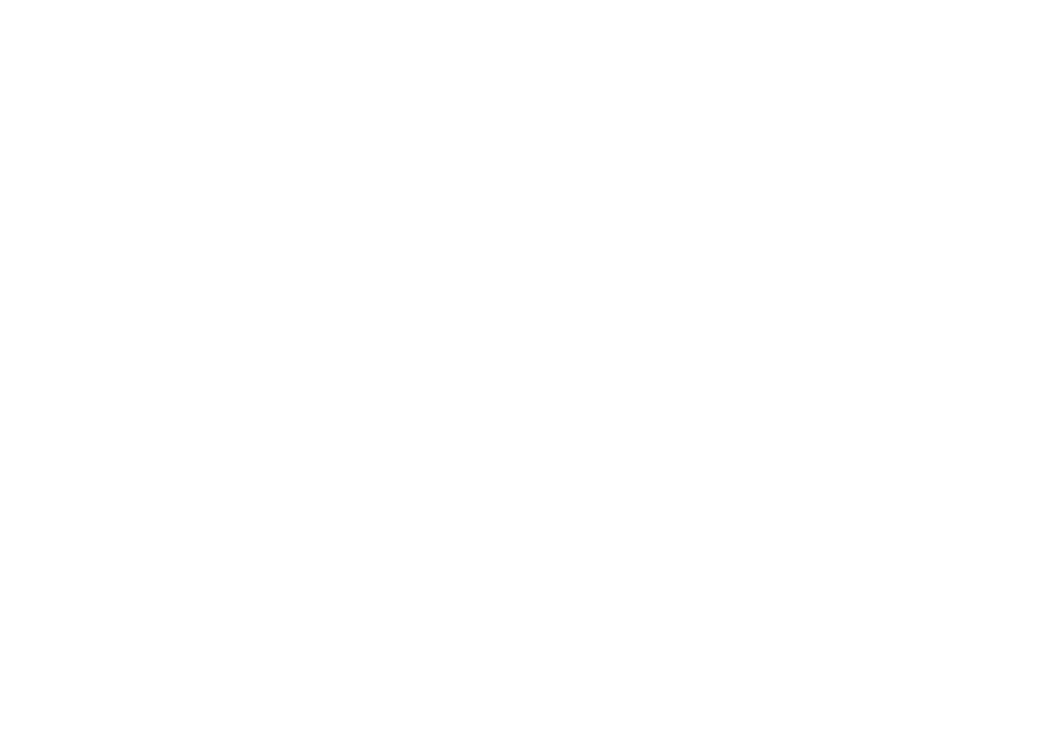
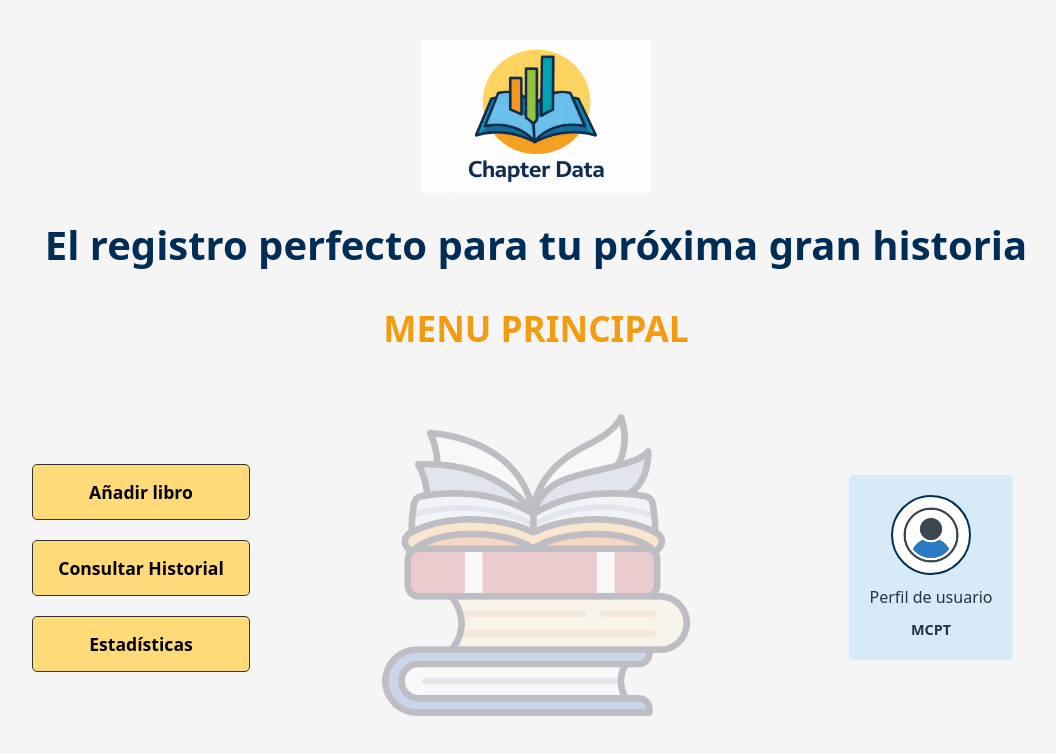
Before and after one commit to OnisaDev/Chapter-Data-Frontend, a React (Vite) app: page /menu in a window 1280 px wide. Before the commit this address had no page. Shown: the top 754 px of the page, without its empty margins (104-1160 px from the left). Built offline with nearby package versions, Linux system fonts and the light colour scheme.

Commit message:
añadida pagina mainmenu

```diff
--- a/src/App.css
+++ b/src/App.css
@@ -28,7 +28,7 @@
   justify-content: center;
   align-items: center;
   gap: 30px;            /* Un poco más de espacio entre logo y texto */
-  margin-bottom: 60px;
+  margin-bottom: 35px;
   width: 90%;           /* Para que no toque los bordes de la pantalla */
   max-width: 1200px;    /* Límite para que no se estire infinito en monitores pro */
 }
--- a/src/App.jsx
+++ b/src/App.jsx
@@ -2,6 +2,7 @@
 import Landing from './pages/Landing';
 import Register from './pages/Register';
 import Login from './pages/Login';
+import MainMenu from './pages/MainMenu';
 
 function App() {
   return (
@@ -10,6 +11,7 @@
         <Route path="/" element={<Landing />} />
         <Route path="/register" element={<Register />} />
         <Route path="/login" element={<Login />} />
+        <Route path="/menu" element={<MainMenu />} />
      </Routes>
     </Router>
   );
--- a/src/pages/Login.css
+++ b/src/pages/Login.css
@@ -2,67 +2,66 @@
   display: flex;
   flex-direction: column;
   align-items: center;
-  justify-content: center; /* Centrado vertical */
-  width: 100vw;            /* Ocupa todo el ancho */
-  min-height: 100vh;       /* Ocupa todo el alto */
+  justify-content: center; /* Esto lo centrará verticalmente */
+  width: 100vw;            /* Fuerza a ocupar todo el ancho */
+  min-height: 100vh;
   background-color: #f5f5f5;
-  margin: 0;
+  margin: 0;               /* Quita márgenes externos */
   padding: 20px;
 }
 
 .login-card {
   width: 100%;
-  max-width: 450px;       /* Un poco más estrecho suele quedar más elegante en login */
+  max-width: 500px;
   display: flex;
   flex-direction: column;
   align-items: center;
   background: white;
-  padding: 30px;
-  border-radius: 15px;    /* Bordes más suaves */
-  box-shadow: 0px 10px 25px rgba(0, 0, 0, 0.1);
+  padding: 20px;
+  border-radius: 10px;
+  box-shadow: 0px 4px 10px rgba(0, 0, 0, 0.1);
 }
 
 .login-title {
   background-color: #ffda79;
-  width: 100%;           /* Aumenta este porcentaje si lo quieres aún más largo */
-  max-width: 500px;     /* Límite para que no se descontrole en pantallas grandes */
-  padding: 15px 40px;   /* 15px arriba/abajo, 40px a los lados */
+  width: 100%;
+  padding: 15px;
   text-align: center;
-  margin: 0 auto 40px;  /* Centra el bloque y da espacio con lo de abajo */
+  margin-bottom: 30px;
   color: #333;
-  font-weight: bold;
-  font-size: 1.8rem;
-  border-radius: 4px;   /* Un borde suave para que no sea tan picudo */
+  border-radius: 5px;
+  font-size: 1.5rem;
 }
 
 .login-form {
   display: flex;
   flex-direction: column;
-  gap: 20px;
+  gap: 15px;
   width: 100%;
 }
 
 .login-input {
-  flex: 1.5; /* El input es un poco más ancho que la etiqueta */
-  padding: 10px;
+  flex: 1;              /* El input ocupa el otro 50% */
+  padding: 12px;
   border: 1px solid #002d55;
-  background-color: #e8f0fe;
-  border-radius: 2px;
+  background-color: #e8f0fe; /* El azul clarito del mockup */
+  border-radius: 1px;
+  font-size: 1rem;
 }
 
 .input-row {
   display: flex;
   align-items: center;
   justify-content: center;
-  gap: 30px;            /* Más separación entre el texto y el input */
+  gap: 20px;
   width: 100%;
-  margin-bottom: 25px;  /* Más separación entre cada fila de input */
+  max-width: 600px;     /* Limitamos el ancho del grupo de inputs */
+  margin-bottom: 20px;
 }
 
 .input-label {
-  flex: 1;              /* Toma la mitad del espacio */
-  text-align: right;    /* Alinea el texto hacia el input */
-  font-weight: bold;
+  flex: 1;              /* La etiqueta ocupa el 50% del espacio del grupo */
+  text-align: right;
   color: #002d55;
   font-size: 1.1rem;
 }
@@ -80,19 +79,17 @@
 }
 
 .btn-accept {
-  background-color: #002d55; /* Azul oscuro corporativo */
+  background-color: #002d55; /* El azul oscuro del logo/título queda muy bien aquí */
   color: white;
-  padding: 15px;             /* Un poco más de cuerpo al botón */
+  padding: 15px 20px;
   border: none;
-  border-radius: 10px;      /* Coherencia con la landing */
+  border-radius: 10px;      /* 10px para ir a juego con la landing */
+  font-weight: bold;
   cursor: pointer;
-  font-size: 1.1rem;
-  font-weight: bold;
-  margin-top: 10px;
-  transition: background 0.2s, transform 0.2s;
+  margin-top: 20px;
+  transition: background 0.2s;
 }
 
 .btn-accept:hover {
   background-color: #00407a;
-  transform: translateY(-2px); /* Pequeño efecto al pasar el ratón */
 }
--- a/src/pages/Login.jsx
+++ b/src/pages/Login.jsx
@@ -1,10 +1,12 @@
 import { useState } from 'react';
+import { useNavigate } from 'react-router-dom';
 import './Login.css';
-// Asegúrate de que la ruta a tu logo sea la correcta
 import logo from '../assets/logo.png';
 
 function Login() {
   const [formData, setFormData] = useState({ identifier: '', password: '' });
+
+  const navigate = useNavigate();
 
   const handleChange = (e) => {
     setFormData({ ...formData, [e.target.name]: e.target.value });
@@ -13,6 +15,7 @@
   const handleSubmit = (e) => {
     e.preventDefault();
     console.log("Datos para enviar al backend:", formData);
+    navigate('/menu');
   };
 
   return (
@@ -25,9 +28,8 @@
 
       {/* SECCIÓN DE LA TARJETA BLANCA */}
       <div className="login-card">
-        <div className="login-title-wrapper">
            <h2 className="login-title">Acceder</h2>
-        </div>
+
 
         <form className="login-form" onSubmit={handleSubmit}>
           <div className="input-row">
--- /dev/null
+++ b/src/pages/MainMenu.css
@@ -0,0 +1,87 @@
+.menu-container {
+  display: flex;
+  flex-direction: column;
+  align-items: center;
+  width: 100vw;
+  height: 100vh;      /* Altura fija de pantalla */
+  overflow: hidden;   /* Bloquea el scroll */
+  background-color: #f5f5f5;
+  padding: 40px 20px; /* Padding equilibrado para que baje el header */
+  box-sizing: border-box;
+}
+
+.menu-title {
+  color: #f39c12;
+  font-size: 2.2rem;
+  font-weight: bold;
+  text-align: center;
+  margin-bottom: 20px;
+  width: 100%; /* Asegura que el título ocupe todo el ancho para centrarse */
+}
+
+.menu-content {
+  display: grid;
+  grid-template-columns: 1fr auto 1fr;
+  align-items: center;
+  justify-items: center;
+  width: 100%;
+  max-width: 1200px;
+  flex: 1;            /* Ocupa el espacio disponible entre el header y el final */
+  gap: 30px;          /* Un poco menos de gap ayuda en pantallas pequeñas */
+}
+
+/* Botones de la izquierda */
+.menu-actions {
+  display: flex;
+  flex-direction: column;
+  gap: 20px;
+}
+
+.btn-menu {
+  background-color: #ffda79;
+  border: 1px solid #333;
+  padding: 15px 25px;
+  border-radius: 5px;
+  font-weight: bold;
+  font-size: 1.1rem;
+  cursor: pointer;
+  transition: transform 0.2s;
+}
+
+.btn-menu:hover {
+  transform: translateX(10px); /* Efecto sutil al pasar el ratón */
+  background-color: #f7d06a;
+}
+
+.menu-illustration img {
+  width: auto;
+  max-width: 450px;
+  max-height: 40vh;
+  opacity: 0.3;
+}
+
+
+/* Tarjeta de perfil a la derecha */
+.profile-card {
+  background-color: #d6ebf7; /* El azul clarito de tu imagen */
+  padding: 20px;
+  border-radius: 5px;
+  text-align: center;
+  display: flex;
+  flex-direction: column;
+  align-items: center;
+  gap: 10px;
+}
+
+.user-icon {
+  width: 80px;
+  background: white;
+  border-radius: 50%;
+  padding: 5px;
+  border: 2px solid #002d55;
+}
+
+.username {
+  font-weight: bold;
+  font-size: 0.9rem;
+}
--- /dev/null
+++ b/src/pages/MainMenu.jsx
@@ -0,0 +1,44 @@
+import React from 'react';
+import './MainMenu.css';
+import logo from '../assets/logo.png'; //  logo
+import bookIllustration from '../assets/LIBROS.png'; // La ilustración central
+import userIcon from '../assets/usuario.png'; // El icono de perfil
+
+function MainMenu() {
+  return (
+    <div className="menu-container">
+      {/* Reutilizamos el header que ya tengo */}
+      <div className="header">
+        <img src={logo} className="logo" alt="Logo" />
+        <h1 className="title">El registro perfecto para tu próxima gran historia</h1>
+      </div>
+
+      <h2 className="menu-title">MENU PRINCIPAL</h2>
+
+      <div className="menu-content">
+        {/* Columna Izquierda: Acciones */}
+        <div className="menu-actions">
+          <button className="btn-menu">Añadir libro</button>
+          <button className="btn-menu">Consultar Historial</button>
+          <button className="btn-menu">Estadísticas</button>
+        </div>
+
+        {/* Centro: Ilustración */}
+        <div className="menu-illustration">
+          <img src={bookIllustration} alt="Libros" />
+        </div>
+
+        {/* Derecha: Perfil */}
+        <div className="menu-profile">
+          <div className="profile-card">
+            <img src={userIcon} alt="Usuario" className="user-icon" />
+            <p>Perfil de usuario</p>
+            <span className="username">MCPT</span>
+          </div>
+        </div>
+      </div>
+    </div>
+  );
+}
+
+export default MainMenu;
--- a/src/pages/Register.css
+++ b/src/pages/Register.css
@@ -40,16 +40,33 @@
   flex-direction: column;
   gap: 15px;
   width: 100%;
+
 }
 
+.register-form input {
+  background-color: #e8f0fe; /* El azul clarito del mockup */
+  border: 1px solid #002d55;  /* Borde azul oscuro para que resalte */
+  padding: 12px;
+  border-radius: 4px;
+  width: 100%;
+  box-sizing: border-box;     /* Para que el padding no ensanche el input */
+  outline: none;              /* Quita el borde por defecto al hacer click */
+}
+
+/* Para que cuando el usuario escriba, el fondo siga siendo el mismo */
+.register-form input:focus {
+  background-color: #e8f0fe;
+  border: 2px solid #002d55;
+}
 .input-group {
   display: flex;
   flex-direction: column;
   gap: 5px;
+
 }
 
 .btn-accept {
-  background-color: #002d55; /* El azul oscuro del logo/título queda muy bien aquí */
+  background-color: #002d55;
   color: white;
   padding: 15px 20px;
   border: none;
```
Also changed, not shown: src/assets/LIBROS.png (added), src/assets/usuario.png (added).
